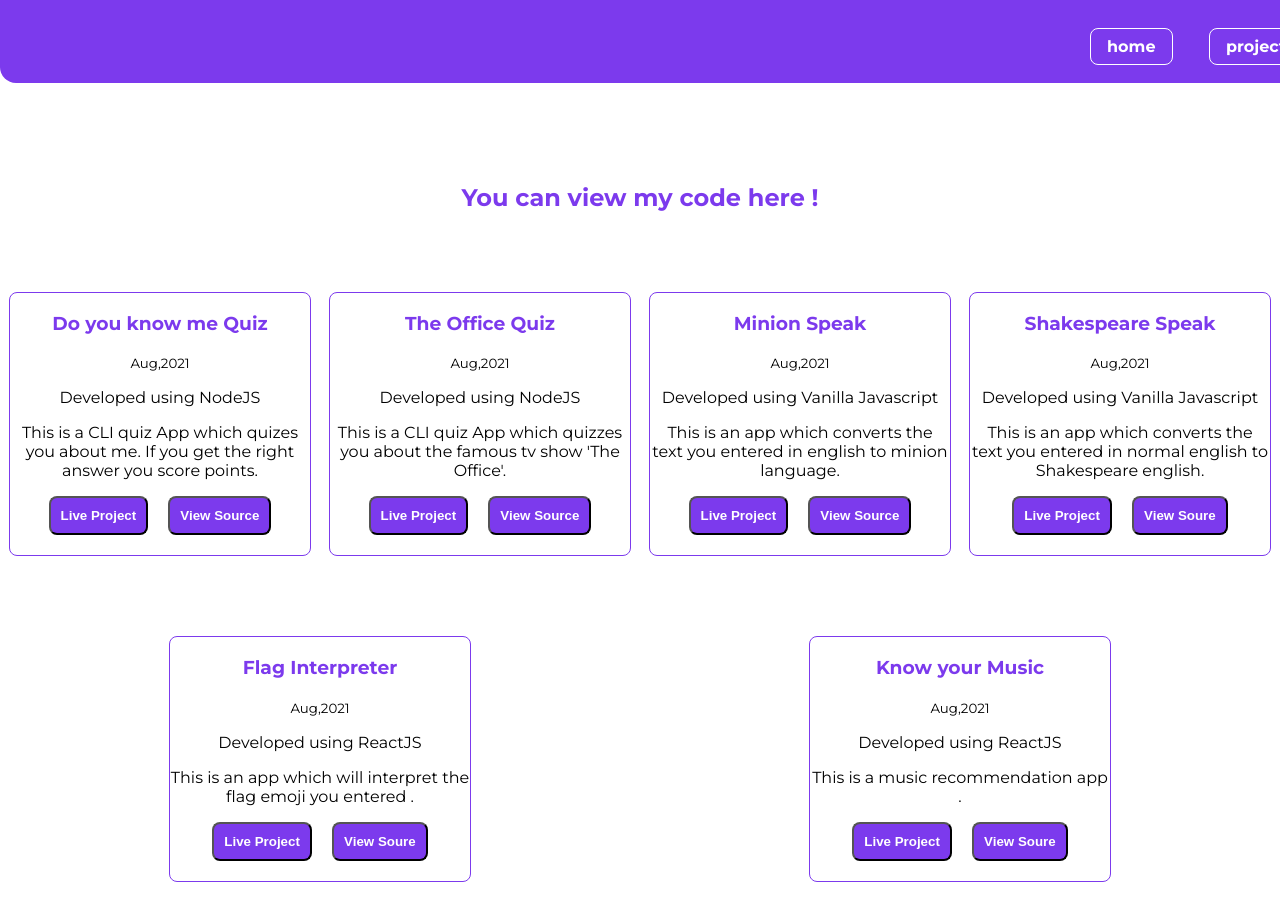
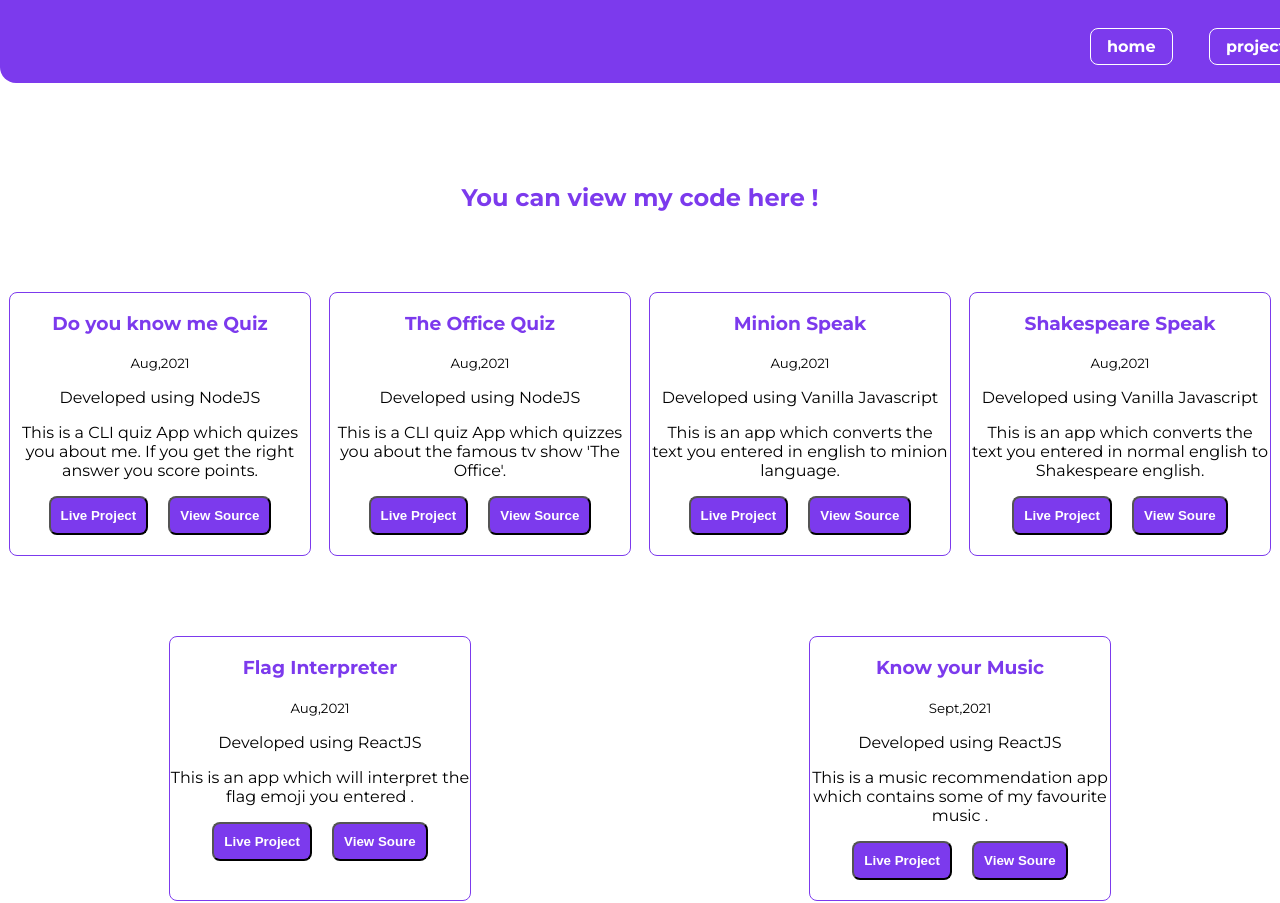
Before and after one commit to varun-Tad/My-portfolio, a plain HTML site: page project.html in a window 1280 px wide. Shown: the part 57-960 px from the top of the page. Drawn offline with Linux system fonts and the light colour scheme.

Commit message:
update project.html

```diff
--- a/project.html
+++ b/project.html
@@ -92,11 +92,11 @@
 
       <div class="markNine">
         <h3 style="color:var(--primary-color)">Know your Music</h3>
-        <small>Aug,2021</small>
+        <small>Sept,2021</small>
         <p>Developed using ReactJS</p>
-        <p>This is a music recommendation app .</p>
-        <button class="btn" type="button"><a href="#" target=_blank>Live Project</a></button>
-        <button class="btn" type="button"><a href="#" target=_blank>View Soure</a></button>
+        <p>This is a music recommendation app which contains some of my favourite music .</p>
+        <button class="btn" type="button"><a href="https://bnlbf.csb.app/" target=_blank>Live Project</a></button>
+        <button class="btn" type="button"><a href="https://github.com/varun-Tad/Know-You-Music" target=_blank>View Soure</a></button>
 
       </div>
 
```
